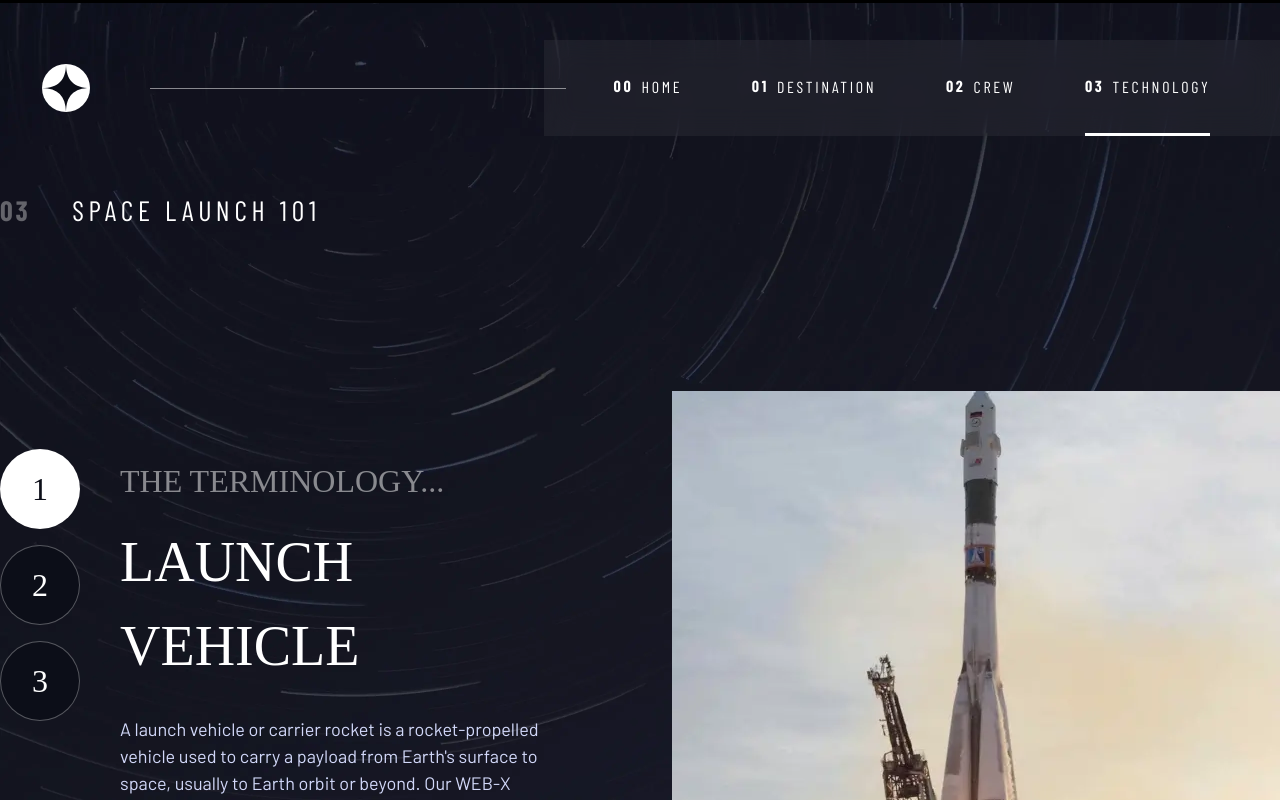
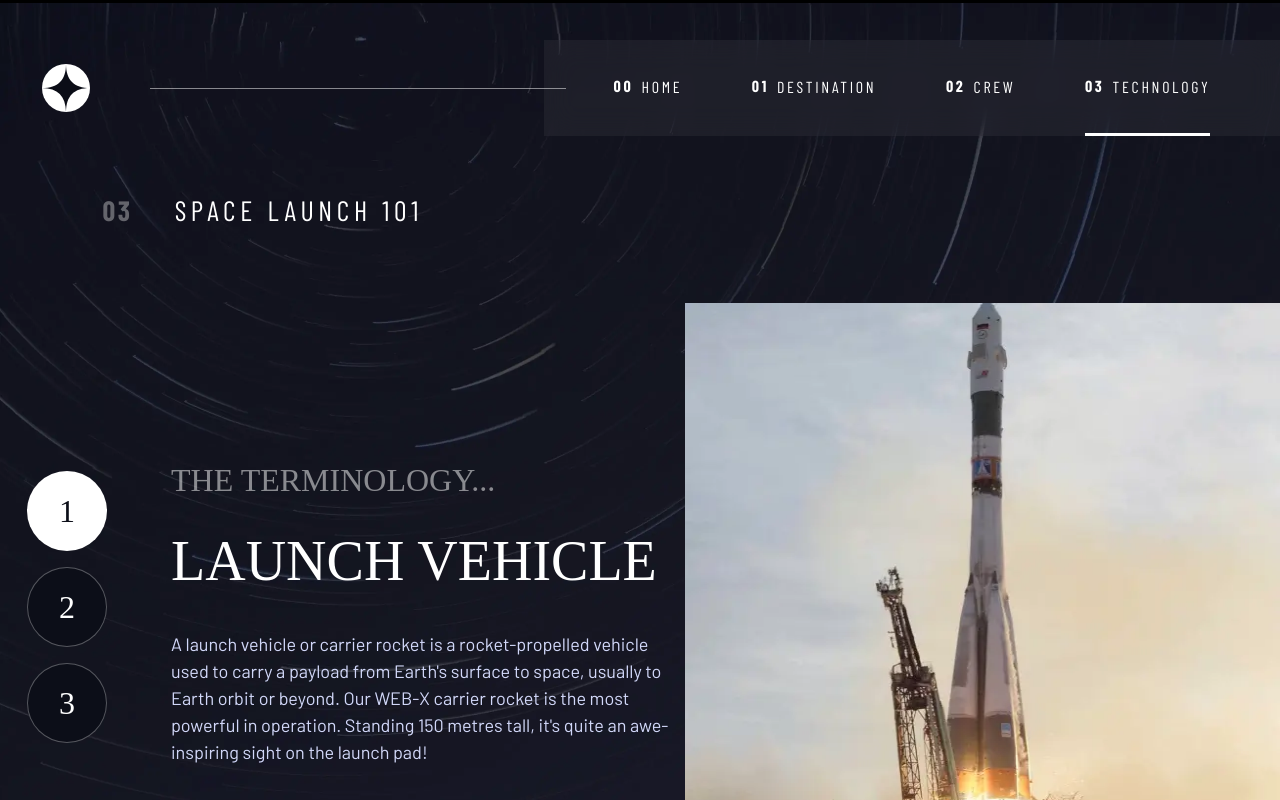
Before and after one commit to CodeHunt101/space-travel, a Next.js app: page /technology in a window 1280 px wide. Shown: the top 800 px of the page. Built offline with nearby package versions, Linux system fonts and the light colour scheme; a web font is replaced by a local one.

Commit message:
image responsiveness on tech page

```diff
--- a/src/app/crew/page.module.scss
+++ b/src/app/crew/page.module.scss
@@ -1,9 +1,9 @@
-@import '../styles/mixins';
-@import '../styles/variables';
+@import "../styles/mixins";
+@import "../styles/variables";
 
 .crew {
   min-height: 100vh;
-  background-image: url('../../../public/assets/crew/background.webp');
+  background-image: url("../../../public/assets/crew/background.webp");
   background-size: cover;
   background-position: center;
   background-attachment: fixed;
@@ -114,8 +114,6 @@
       }
       @include lg {
         margin: 0 auto;
-        width: 539.28px;
-        height: 676px;
       }
     }
   }
--- a/src/app/technology/page.module.scss
+++ b/src/app/technology/page.module.scss
@@ -10,15 +10,15 @@
 
   .content-wrapper {
     padding-top: 2.667em;
-    width: 90%;
 
     @include md {
+      width: 90%;
       padding-top: 2.222em;
     }
 
     @include lg {
       padding-top: 5em;
-      width: 100%
+      width: 100%;
     }
 
     h1 {
@@ -32,7 +32,7 @@
       }
 
       @include lg {
-        margin-left: 0;
+        margin-left: 8%;
         font-size: $fs-500;
       }
     }
@@ -50,21 +50,37 @@
         position: relative;
         margin-top: 4em;
         flex-direction: row-reverse;
-        gap: 6em;
+        justify-content: center;
       }
     }
 
-    img {
+    .image-container {
       margin-top: 4.889em;
       margin-bottom: 1.778em;
+
+      @include lg {
+        margin-top: 0;
+        margin-bottom: 0;
+      }
+
+      .landscape-image {
         width: 100vw;
         height: 258px;
         @include md {
-        height: 356px;
+          height: 357px;
         }
         @include lg {
+          display: none;
+        }
+      }
+
+      .portrait-image {
+        display: none;
+        @include lg {
+          display: inline;
           width: 608px;
           height: 600px;
+        }
       }
     }
 
@@ -74,8 +90,15 @@
       gap: 2.222em;
 
       @include lg {
+        gap: 3.556em;
         flex-direction: row;
-        align-items: flex-start;
+        margin-left: 1.5em;
+      }
+
+      .content {
+        @include lg {
+          // min-width: 470px;
+        }
       }
     }
 
--- a/src/app/technology/page.tsx
+++ b/src/app/technology/page.tsx
@@ -25,9 +25,6 @@ const Technology = () => {
     [technologies]
   )
 
-  const isDesktop = useMediaQuery('(min-width: 992px)')
-  console.log({isDesktop})
-
   if (technologies.length === 0) {
     return <div>No Technologies available</div>
   }
@@ -42,17 +39,24 @@ const Technology = () => {
           <span>03</span>Space Launch 101
         </h1>
         <div className={`${styles['technology-data']} flex`}>
+          <div className={styles['image-container']}>
             <Image
-            src={
-              currentTechnology.images[
-                `${isDesktop ? 'portrait' : 'landscape'}`
-              ]
-            }
+              className={styles['landscape-image']}
+              src={currentTechnology.images.landscape}
+              alt={currentTechnology.name}
+              priority={true}
+              width={768}
+              height={357}
+            />
+            <Image
+              className={styles['portrait-image']}
+              src={currentTechnology.images.portrait}
               alt={currentTechnology.name}
               priority={true}
               width={608}
               height={600}
             />
+          </div>
           <div className={`${styles.information} flex`}>
             <Suspense fallback={<div>Loading navigation numbers...</div>}>
               <Numbers
@@ -60,7 +64,7 @@ const Technology = () => {
                 onNumberChange={handleNumberChange}
               />
             </Suspense>
-            <div>
+            <div className={styles.content}>
               <h2 className="uppercase letter-spacing-4 text-white">
                 The Terminology...
               </h2>
```
Lines whose indentation alone changed are shown as unchanged.
